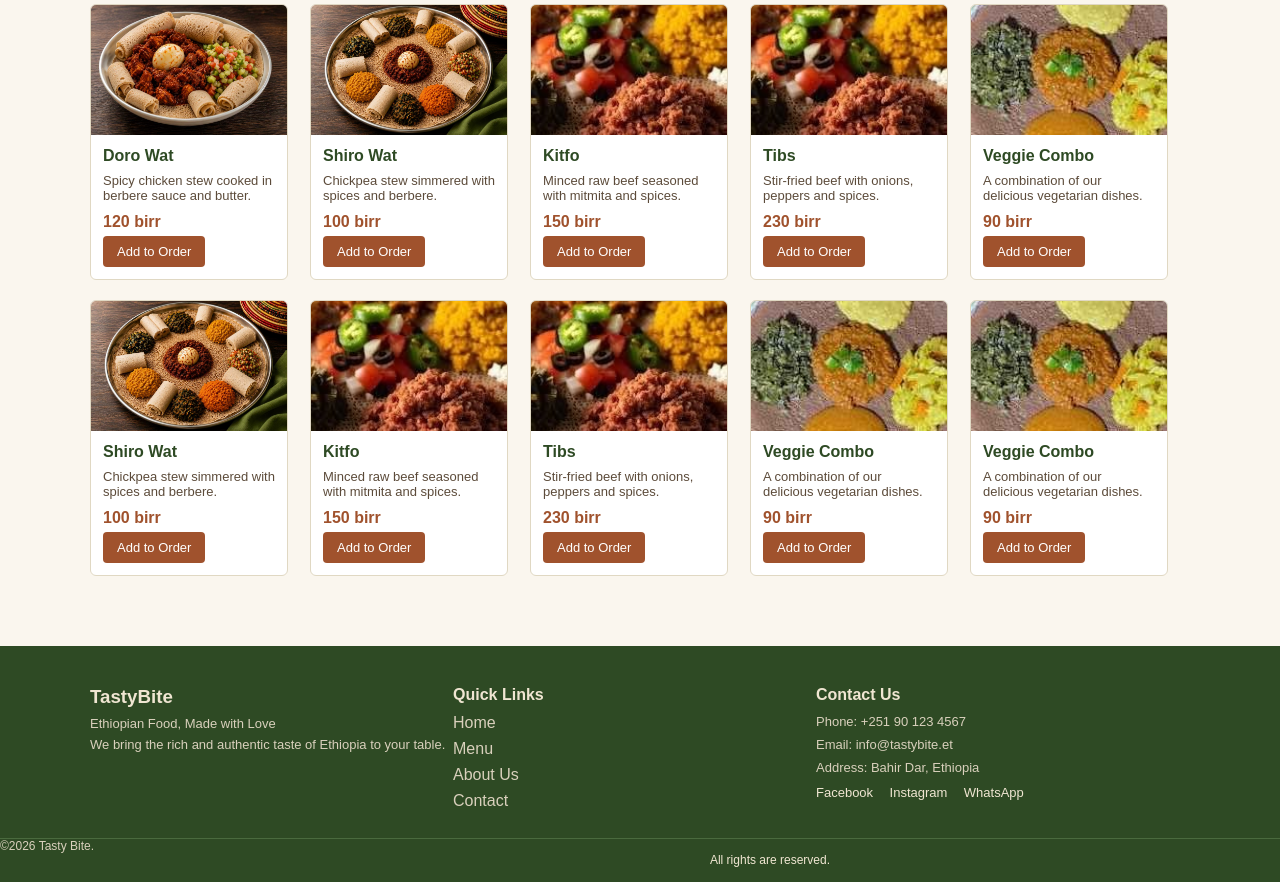
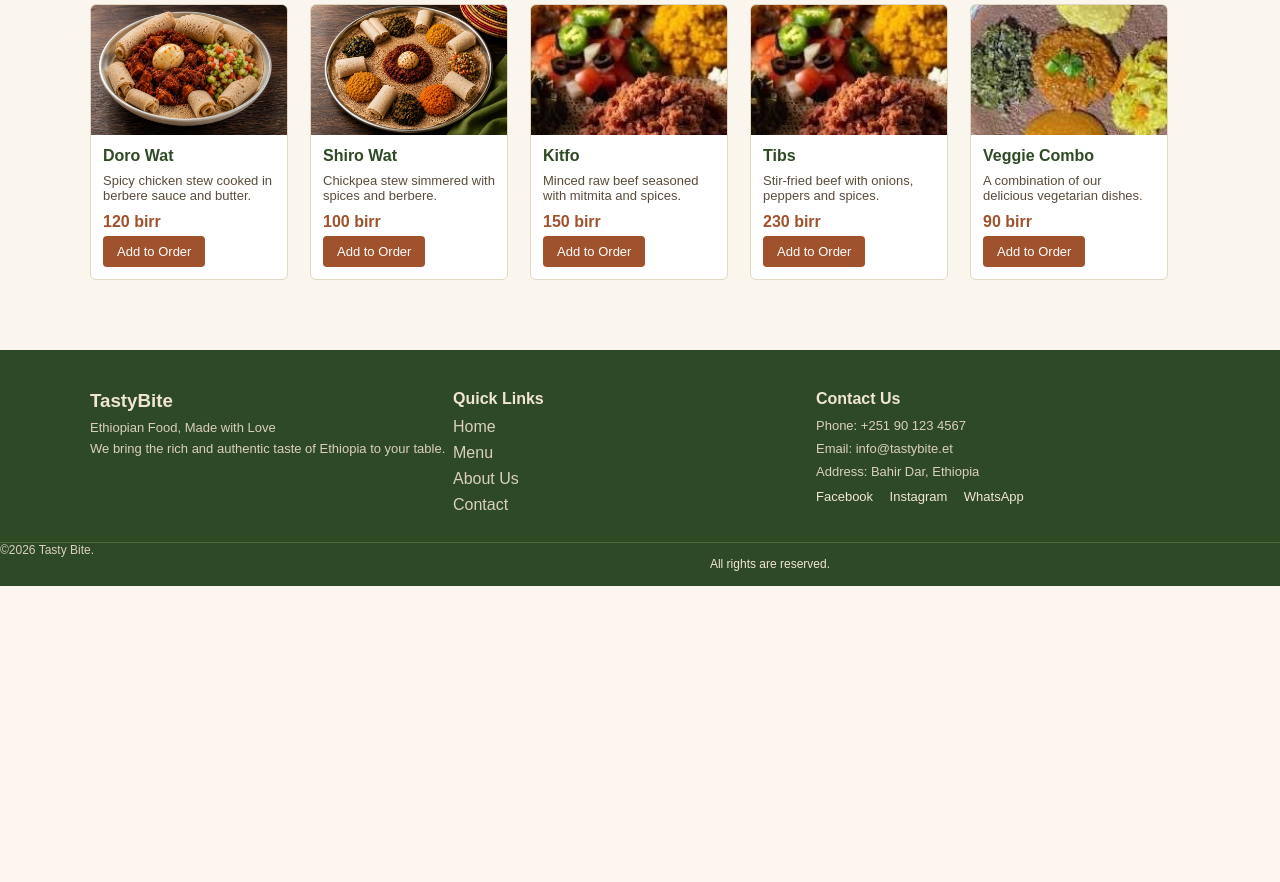
Before and after one commit to melaku2402/flaskweb-, a Flask app: page / in a window 1280 px wide. Shown: the part 686-1568 px from the top of the page. After the commit the page ends 1272 px from the top, so only its background shows below. Run offline with Flask 3, Linux system fonts and the light colour scheme.

```diff
--- a/templates/index.html
+++ b/templates/index.html
@@ -20,8 +20,8 @@
       <nav class="nav">
         <a href="#">Home</a>
         <a href="#menu">Menu</a>
-        <a href="#">About Us</a>
-        <a href="#">Contact</a>
+        <a href="#about">About Us</a>
+        <a href="#contact">Contact</a>
       </nav>
       <span class="cart-icon" id="cartIcon">🛒<span class="cart-count" id="cartCount">0</span></span>
     </div>
@@ -35,7 +35,6 @@
         <p>Enjoy traditional flavors made from fresh ingredients and time-honored recipes.</p>
         <a href="#menu" class="btn">View Menu</a>
       </div>
-
     </div>
   </section>
 
@@ -45,9 +44,8 @@
       <h2 class="menu-title">Popular Dishes</h2>
 
       <div class="cards">
-
         <div class="card">
-          <img class="card-img" src="{{ url_for('static', filename='images/') }}doro.jpg" alt="Doro Wat">
+          <img class="card-img" src="{{ url_for('static', filename='images/doro.jpg') }}" alt="Doro Wat">
           <div class="card-body">
             <h3 class="food-name">Doro Wat</h3>
             <p class="food-desc">Spicy chicken stew cooked in berbere sauce and butter.</p>
@@ -57,7 +55,7 @@
         </div>
 
         <div class="card">
-          <img class="card-img" src="{{ url_for('static', filename='images/') }}shiro.jpg" alt="Shiro Wat">
+          <img class="card-img" src="{{ url_for('static', filename='images/shiro.jpg') }}" alt="Shiro Wat">
           <div class="card-body">
             <h3 class="food-name">Shiro Wat</h3>
             <p class="food-desc">Chickpea stew simmered with spices and berbere.</p>
@@ -67,7 +65,7 @@
         </div>
 
         <div class="card">
-          <img class="card-img" src="{{ url_for('static', filename='images/') }}kitfo.jpg" alt="Kitfo">
+          <img class="card-img" src="{{ url_for('static', filename='images/kitfo.jpg') }}" alt="Kitfo">
           <div class="card-body">
             <h3 class="food-name">Kitfo</h3>
             <p class="food-desc">Minced raw beef seasoned with mitmita and spices.</p>
@@ -77,7 +75,7 @@
         </div>
 
         <div class="card">
-          <img class="card-img" src="{{ url_for('static', filename='images/') }}tibs.jpg" alt="Tibs">
+          <img class="card-img" src="{{ url_for('static', filename='images/tibs.jpg') }}" alt="Tibs">
           <div class="card-body">
             <h3 class="food-name">Tibs</h3>
             <p class="food-desc">Stir-fried beef with onions, peppers and spices.</p>
@@ -87,55 +85,7 @@
         </div>
 
         <div class="card">
-          <img class="card-img" src="{{ url_for('static', filename='images/') }}veggie.jpg" alt="Veggie Combo">
-          <div class="card-body">
-            <h3 class="food-name">Veggie Combo</h3>
-            <p class="food-desc">A combination of our delicious vegetarian dishes.</p>
-            <p class="food-price">90 birr</p>
-            <button class="add-btn" data-name="Veggie Combo" data-price="90">Add to Order</button>
-          </div>
-        </div>
-   <div class="card">
-          <img class="card-img" src="{{ url_for('static', filename='images/') }}shiro.jpg" alt="Shiro Wat">
-          <div class="card-body">
-            <h3 class="food-name">Shiro Wat</h3>
-            <p class="food-desc">Chickpea stew simmered with spices and berbere.</p>
-            <p class="food-price">100 birr</p>
-            <button class="add-btn" data-name="Shiro Wat" data-price="100">Add to Order</button>
-          </div>
-        </div>
-
-        <div class="card">
-          <img class="card-img" src="{{ url_for('static', filename='images/') }}kitfo.jpg" alt="Kitfo">
-          <div class="card-body">
-            <h3 class="food-name">Kitfo</h3>
-            <p class="food-desc">Minced raw beef seasoned with mitmita and spices.</p>
-            <p class="food-price">150 birr</p>
-            <button class="add-btn" data-name="Kitfo" data-price="150">Add to Order</button>
-          </div>
-        </div>
-
-        <div class="card">
-          <img class="card-img" src="{{ url_for('static', filename='images/') }}tibs.jpg" alt="Tibs">
-          <div class="card-body">
-            <h3 class="food-name">Tibs</h3>
-            <p class="food-desc">Stir-fried beef with onions, peppers and spices.</p>
-            <p class="food-price">230 birr</p>
-            <button class="add-btn" data-name="Tibs" data-price="230">Add to Order</button>
-          </div>
-        </div>
-
-        <div class="card">
-          <img class="card-img" src="{{ url_for('static', filename='images/') }}veggie.jpg" alt="Veggie Combo">
-          <div class="card-body">
-            <h3 class="food-name">Veggie Combo</h3>
-            <p class="food-desc">A combination of our delicious vegetarian dishes.</p>
-            <p class="food-price">90 birr</p>
-            <button class="add-btn" data-name="Veggie Combo" data-price="90">Add to Order</button>
-          </div>
-        </div>
-        <div class="card">
-          <img class="card-img" src="{{ url_for('static', filename='images/') }}veggie.jpg" alt="Veggie Combo">
+          <img class="card-img" src="{{ url_for('static', filename='images/veggie.jpg') }}" alt="Veggie Combo">
           <div class="card-body">
             <h3 class="food-name">Veggie Combo</h3>
             <p class="food-desc">A combination of our delicious vegetarian dishes.</p>
@@ -153,6 +103,9 @@
       <div class="order-card">
         <h2 class="menu-title">Order Summary</h2>
         <p id="clock" class="clock"></p>
+
+        <label for="customerName" class="customer-label">Your name</label>
+        <input type="text" id="customerName" class="customer-input" placeholder="Enter your name">
 
         <div class="order-stats">
           <div class="stat-box">
@@ -178,7 +131,6 @@
   <!-- Footer -->
   <footer class="footer">
     <div class="container footer-content">
-
       <div class="footer-about">
         <h3>TastyBite</h3>
         <p>Ethiopian Food, Made with Love</p>
@@ -204,7 +156,6 @@
           <a href="#">WhatsApp</a>
         </div>
       </div>
-
     </div>
     <p class="copyright">&copy;2026 Tasty Bite.</p>
     <p class="reserve">All rights are reserved.</p>
```
